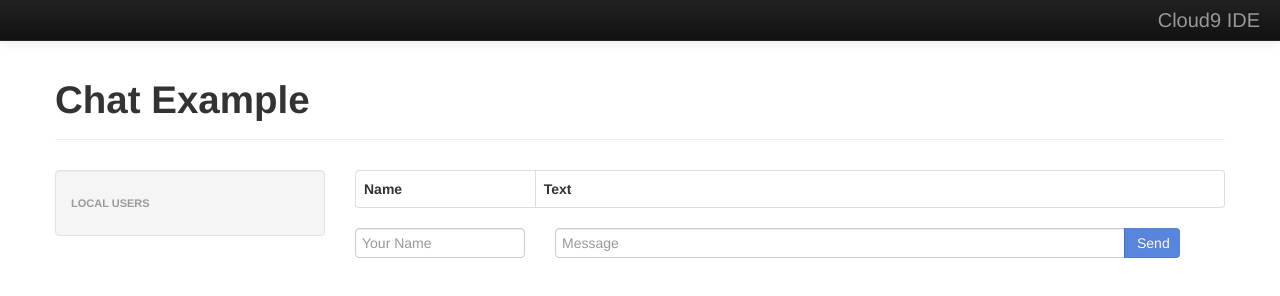
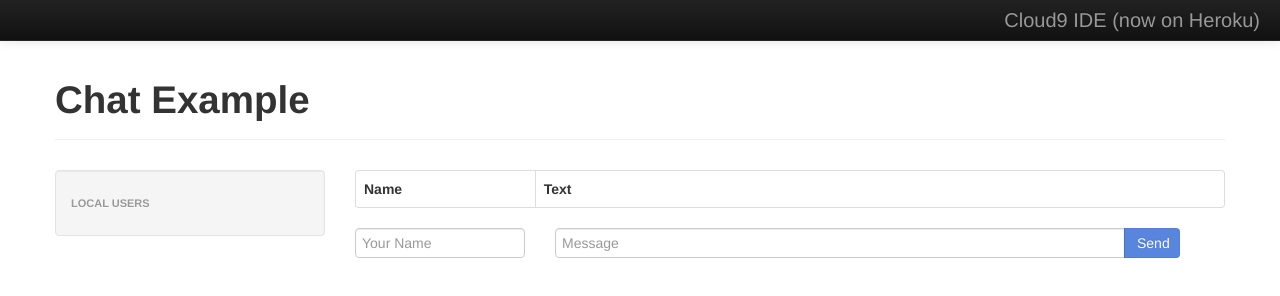
Before and after one commit to jsm2199/c9-chat, a website: page client/index.html in a window 1280 px wide. Drawn offline with nearby package versions, Linux system fonts and the light colour scheme; no server answers.

Commit message:
branding change

```diff
--- a/client/index.html
+++ b/client/index.html
@@ -1,7 +1,7 @@
 <!doctype html>
 <html lang="en" ng-app>
   <head>
-    <title>Chat Example</title>
+    <title>Chat on Heroku</title>
     <meta name="viewport" content="width=device-width, initial-scale=1.0">
     <link rel="stylesheet" href="/css/bootstrap.min.css">
     <link rel="stylesheet" href="/css/bootstrap-responsive.min.css">
@@ -50,7 +50,7 @@
       <div class="navbar navbar-fixed-top navbar-inverse">
         <div class="navbar-inner">
           <div class="pull-right">
-            <a href="https://c9.io" class="brand">Cloud9 IDE</a>
+            <a href="https://c9.io" class="brand">Cloud9 IDE (now on Heroku)</a>
           </div>
         </div>
       </div>
--- a/package.json
+++ b/package.json
@@ -1,6 +1,6 @@
 {
   "name": "chat-example",
-  "version": "0.0.0",
+  "version": "0.0.1",
   "description": "A chat example to showcase how to use `socket.io` with a static `express` server with `async` for control flow.",
   "main": "server.js",
   "repository": "",
```
